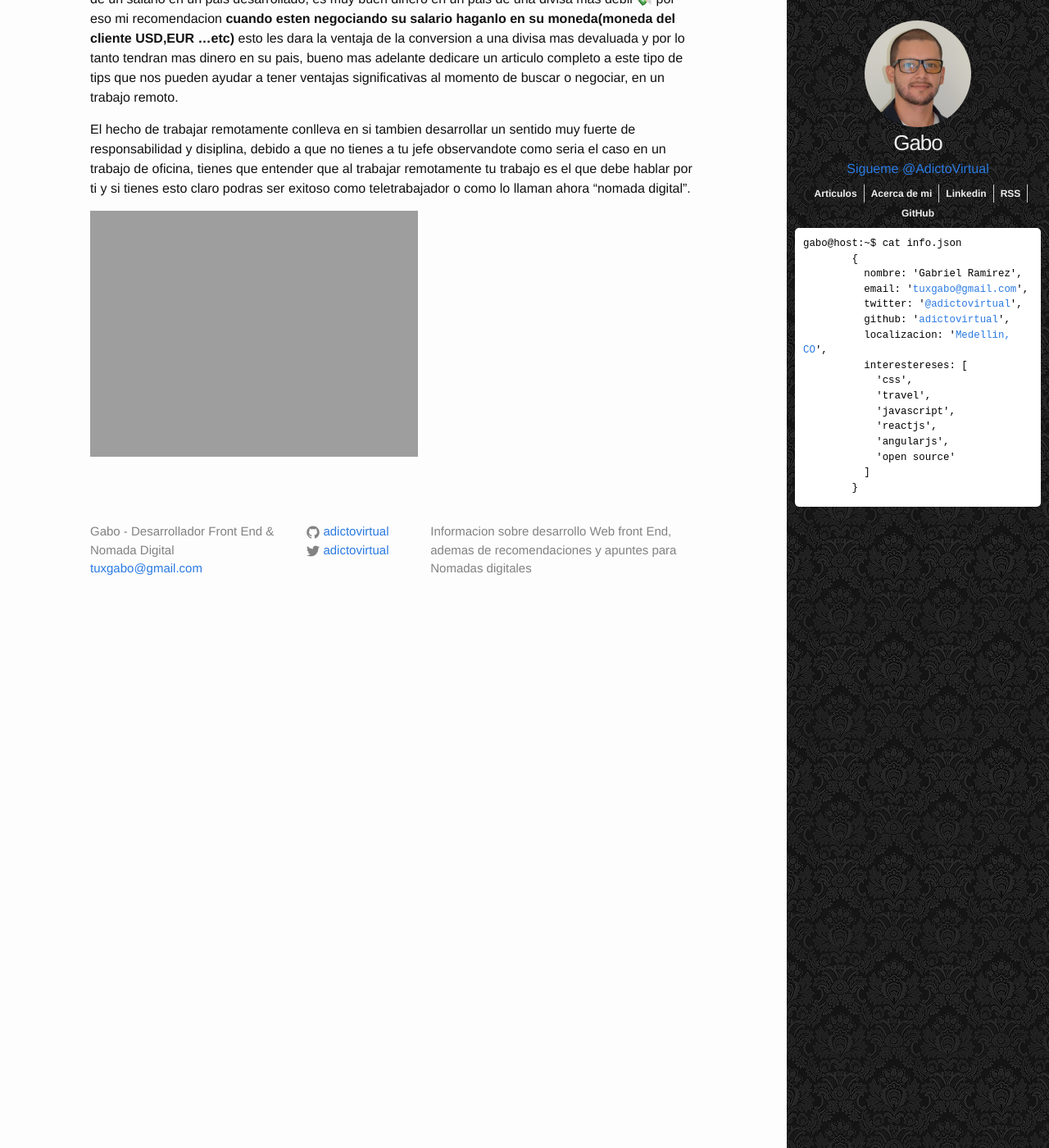
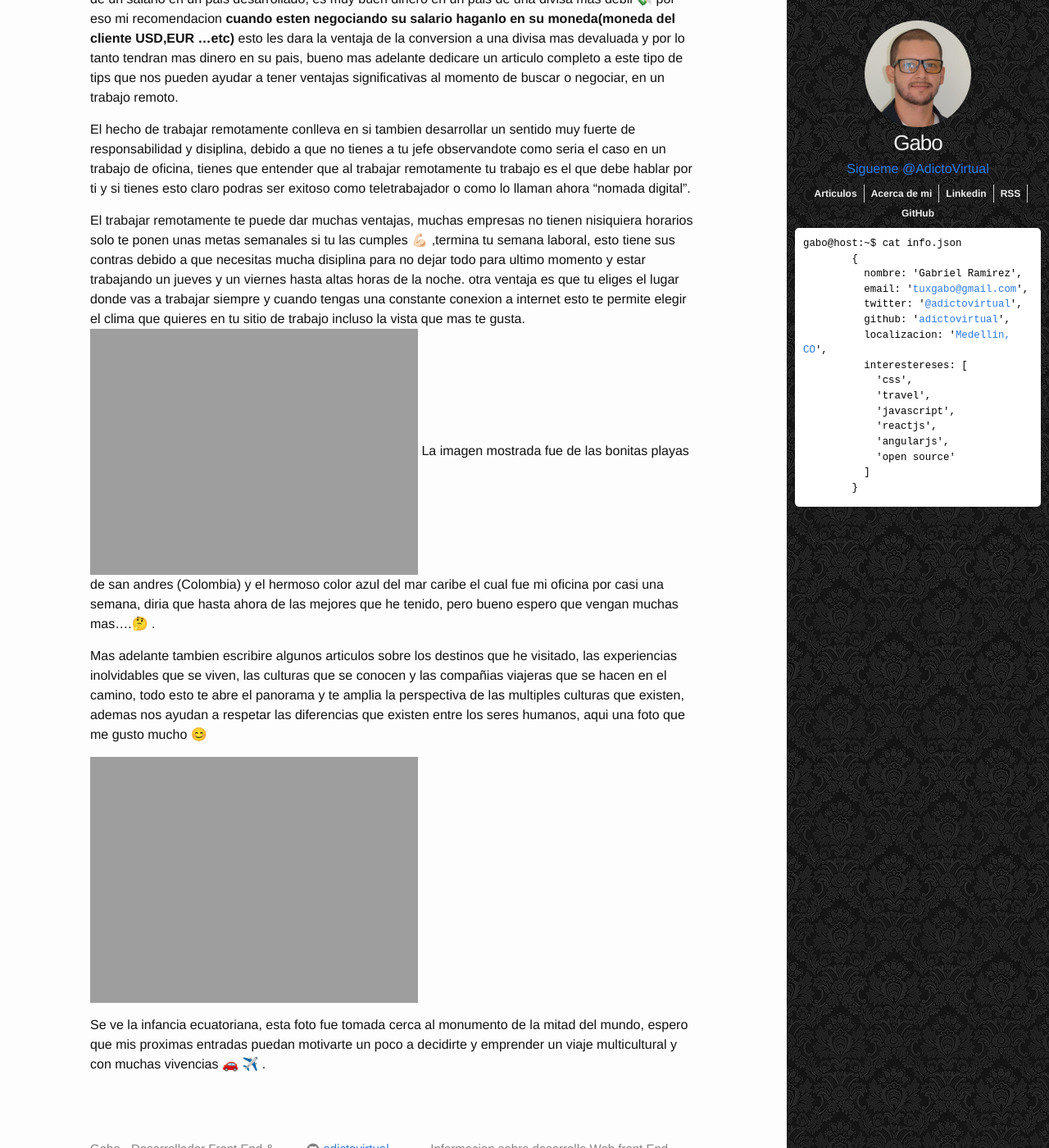
Before and after one commit to juanramirezc2/adictovirtual.github.io, a Jekyll site: the page built from _posts/2016-02-08-vida-de-nomada.md, in a window 1280 px wide and 1400 px high, scrolled down 480 px. Shown: the whole window at 82% size. Built offline with Jekyll 4.4.1, drawn with Linux system fonts in a browser that asks for light colours; nearby versions of some CDN libraries; comment, search, counter and statistics services are not loaded.

Commit message:
se agrega foto del ecuador

```diff
--- a/_posts/2016-02-08-vida-de-nomada.md
+++ b/_posts/2016-02-08-vida-de-nomada.md
@@ -25,5 +25,19 @@ El hecho de trabajar remotamente conlleva en si tambien desarrollar un sentido m
 como seria el caso en un trabajo de oficina, tienes que entender que al trabajar remotamente tu trabajo es el que debe hablar por ti y si  tienes esto claro podras
 ser exitoso como teletrabajador o como lo llaman ahora "nomada  digital".
 
+El trabajar remotamente te puede dar muchas ventajas, muchas empresas no tienen nisiquiera horarios solo te ponen unas metas semanales si tu las cumples 💪🏻 ,termina tu semana
+laboral, esto tiene sus contras debido a que necesitas mucha disiplina para no dejar todo para ultimo momento y estar trabajando un jueves y un viernes hasta altas horas de la
+noche. otra ventaja es que tu eliges el lugar donde vas a trabajar siempre y cuando tengas una constante conexion a internet esto te permite elegir el clima que quieres en tu sitio
+de trabajo incluso la vista que mas te gusta.
+![nomada digital oficina]({{ site.url }}/assets/images/content/oficina.jpg)
+La imagen mostrada fue de las bonitas playas de san andres (Colombia) y el hermoso color azul del mar caribe el cual fue mi oficina por casi una semana, diria que hasta ahora de las
+mejores que he tenido, pero bueno espero que vengan muchas mas....🤔 .
 
-![nomada digital oficina]({{ site.url }}/assets/images/content/oficina.jpg)
+Mas adelante tambien escribire algunos articulos sobre los destinos que he visitado, las experiencias inolvidables que se viven, las culturas que se conocen y las compañias viajeras que
+se hacen  en el camino, todo esto te abre el panorama y te amplia la perspectiva de las multiples culturas que existen, ademas nos ayudan a respetar las diferencias que existen entre los
+seres humanos, aqui una foto que me gusto mucho 😊
+
+![ecuador y su gente]({{ site.url }}/assets/images/content/nina_ecuatoriana.jpg)
+
+Se ve la infancia ecuatoriana, esta foto fue tomada cerca al monumento de la mitad del mundo, espero que mis proximas entradas puedan motivarte un poco a decidirte y emprender un viaje multicultural
+y con muchas vivencias 🚗 ✈️ .
```
Also changed, not shown: 1 other file.
